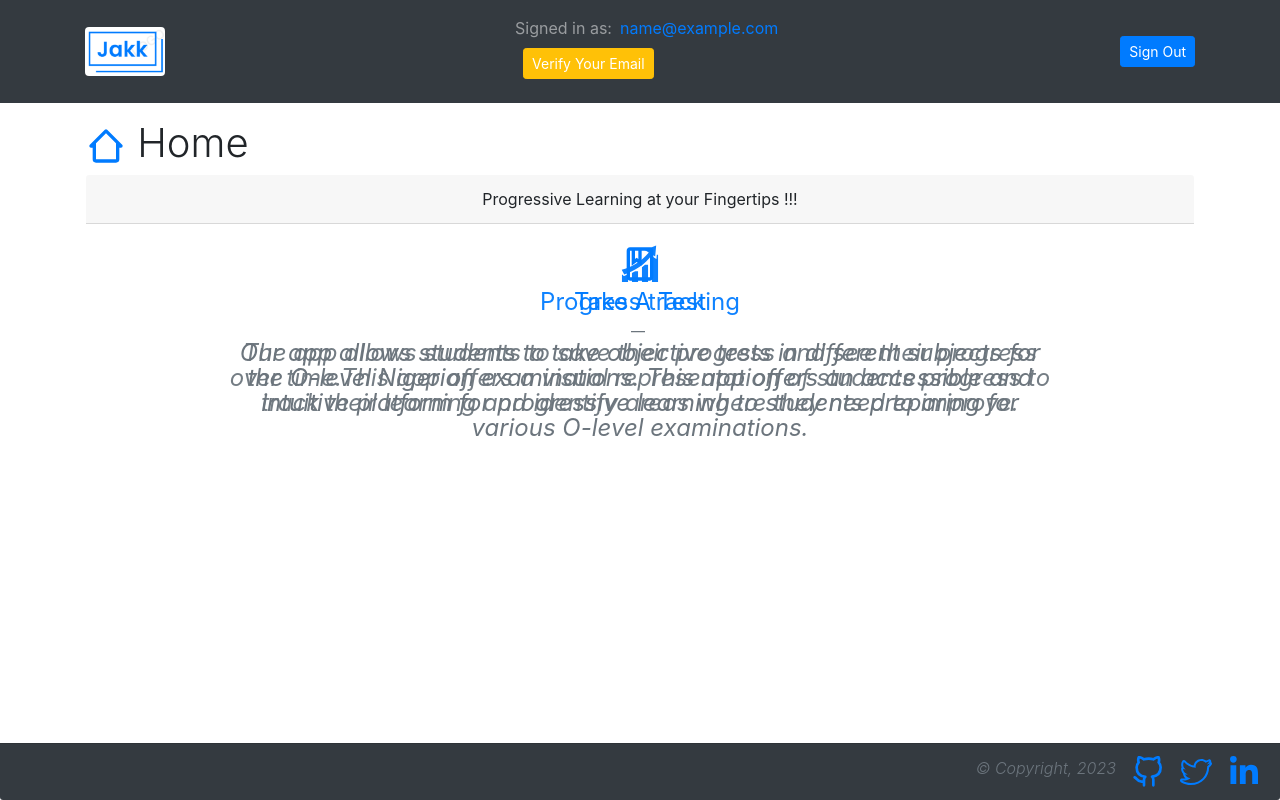
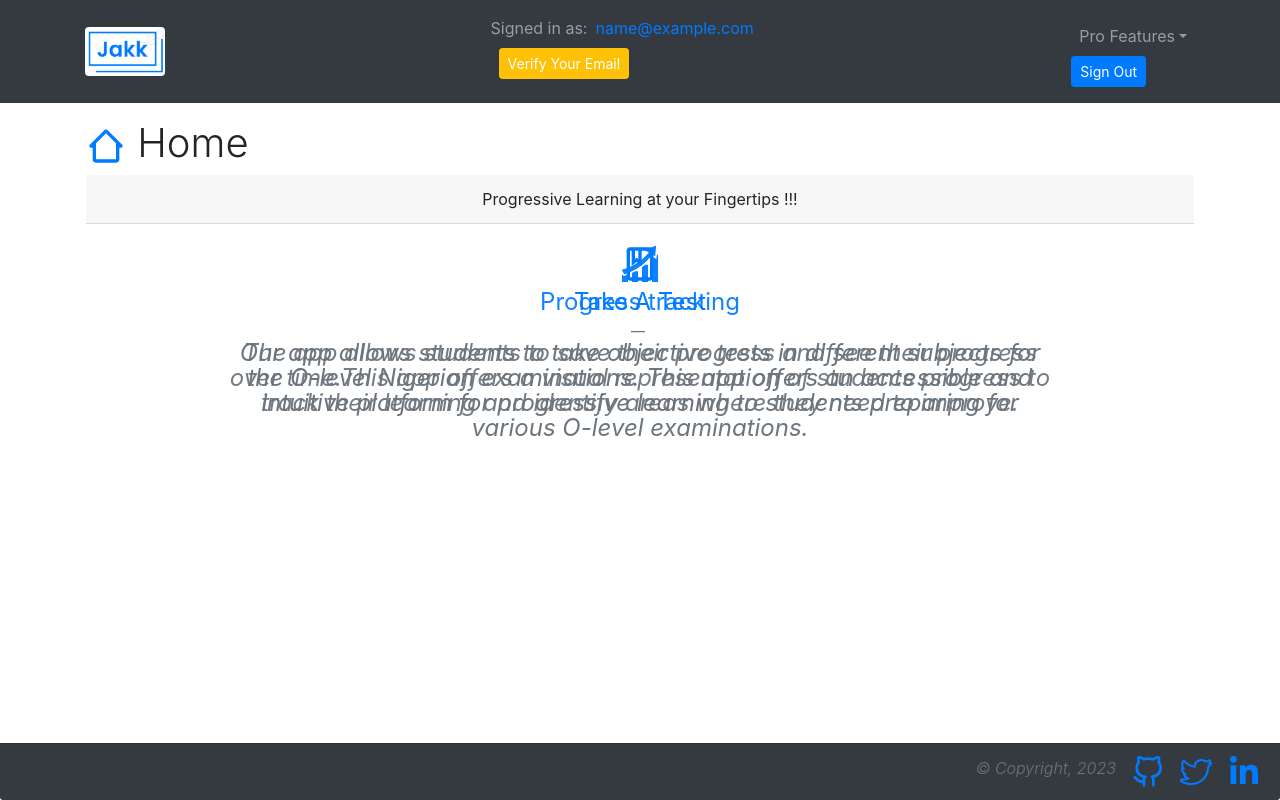
Before and after one commit to UgegeDaniel/jakk_v2, a React (Create React App) app: page / in a window 1280 px wide. Built offline with nearby package versions, Linux system fonts and the light colour scheme; sample sign-in values are in the browser's storage.

Commit message:
added pro features button

```diff
--- a/src/components/NavBar/NavItems.tsx
+++ b/src/components/NavBar/NavItems.tsx
@@ -1,4 +1,5 @@
 import React from 'react';
+import { NavDropdown } from 'react-bootstrap';
 import { useDispatch, useSelector } from 'react-redux';
 import NavItem from './NavItem';
 import Button from '../Button/Button';
@@ -23,6 +24,9 @@ const NavItems: React.FC<NavItemsProps> = ({ style, fontSize, handleToggleSideba
           handleToggleSidebar={handleToggleSidebar}
         />
       ))}
+      <NavDropdown title="Pro Features" id="basic-nav-dropdown">
+        <NavDropdown.Item>Join A Class</NavDropdown.Item>
+      </NavDropdown>
       {user && (
         <Button
           txt="Sign Out"
```
